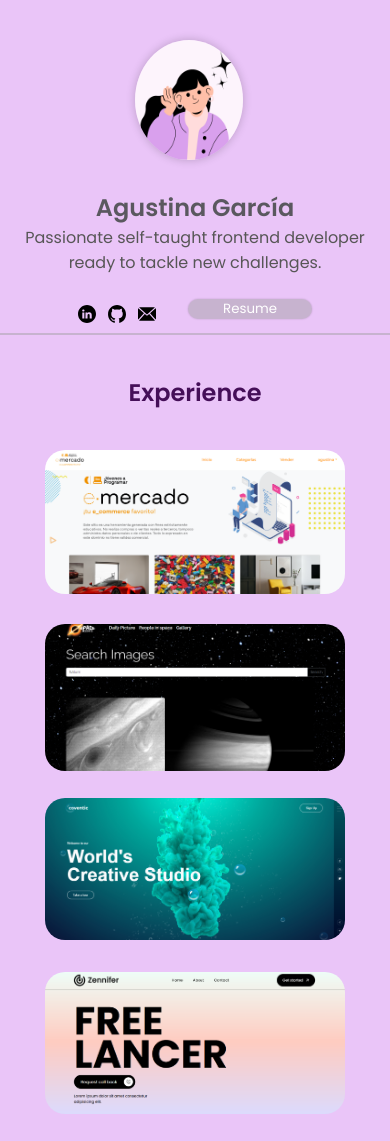
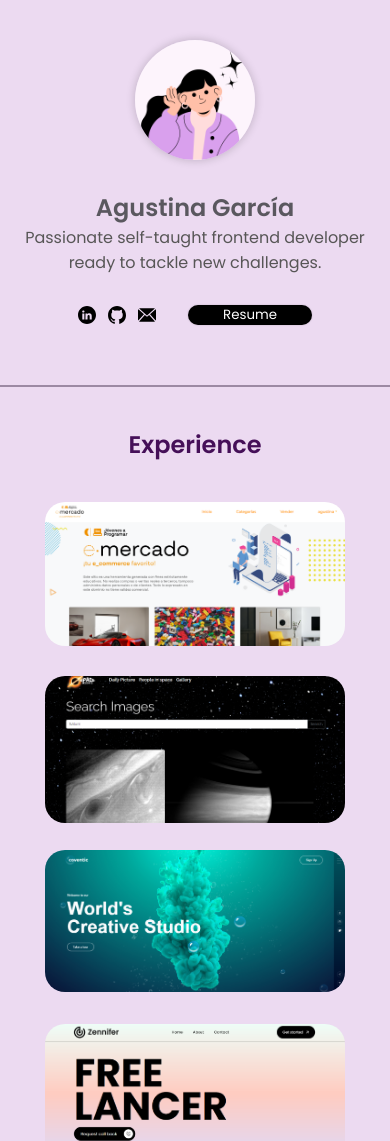
Before and after one commit to agustina-garcia-r/portfolio_2024, a plain HTML site: page index.html in a window 390 px wide. Shown: the top 1141 px of the page. Drawn offline with Linux system fonts and the light colour scheme.

Commit message:
botón responsive arreglado

```diff
--- a/index.html
+++ b/index.html
@@ -76,7 +76,7 @@
                 </div>
                 <div class="info-experience">
                     <h3>Coventic </h3>
-                    <p>A responsive layout that adapts to different screen sizes.</p>
+                    <p>A responsive layout that adapts to different screen sizes with CSS animations.</p>
                     <div class="tags">
                         <span class="tag1"><img src="htmlviolet.png" alt=""></span>
                         <span class="tag2"><img src="cssviolet.png" alt=""></span>
--- a/styles.css
+++ b/styles.css
@@ -3,7 +3,7 @@
     margin: 0;
     padding: 0;
     box-sizing: border-box;
-background-color: #eac5f8;
+background-color: #ecdaf1;
 }
 
 body {
@@ -162,7 +162,8 @@ margin-top: 10px;
     transition: 0.3s;
 }
 button {
-    background-color: rgba(155, 155, 155, 0.452)  ;
+    background-color: rgb(0, 0, 0)  ;
+
     padding-left: 35px;
     padding-right: 35px;
     /* padding-top: 2px;
@@ -202,15 +203,25 @@ img {
 
 
  @media screen and (max-width: 768px) {
+
+    * {
+        background-color: #ecdaf1;
+    }
+
+
     .container {
         text-align: center;
         width: 100%;
     }
 
+
+
     .experience-container {
         display: flex;
         flex-direction: column;
         gap: 30px;
+        margin-bottom: 0px;
+        padding-bottom: 0px;
         align-items: center;
         justify-content: center;
     }
@@ -220,14 +231,23 @@ img {
         gap: 13px;
         display: flex;
         position: relative;
+        flex-direction: column;
+        align-items: center;
         justify-content: center;
     }
+
+
+.info-experience {
+    display: none;
+
+}
 
 
 
     .container-experience img {
         max-width: 100%;
         height: auto;
+        display: block;
     }
 
 
@@ -261,9 +281,25 @@ img {
     align-items: center;
 }
 
-.info-experience {
-    display: none;
+.avatar img {
+    max-height: 120px;
+    max-width: 100%;
 }
+
+.line {
+
+    margin-top: 50px;
+    background-color: #450f5879;
+}
+
+button {
+    display: flex;
+    flex-direction: column;
+    justify-content: center;
+    align-items: center;
+    margin-top: 10px;
+}
+
 
 img {
     max-width: 90%;
@@ -278,13 +314,5 @@ img {
 }
 
 
-.experience-1:hover  {
-    background-color: rgba(64, 245, 145, 0.39);
-   cursor: pointer;
-}
-.container-experience a:hover img {
-    opacity: 0.7;
-    transition: opacity 0.3s ease;
-}
 
 }
```
